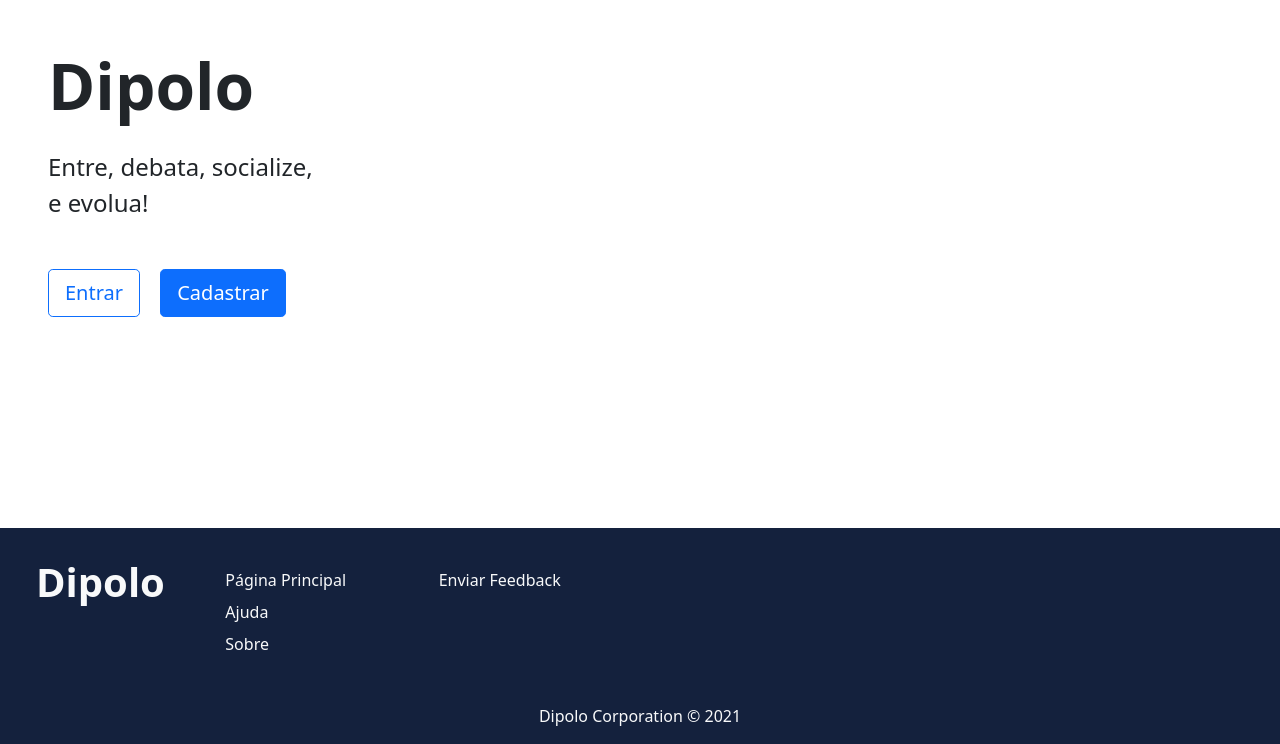
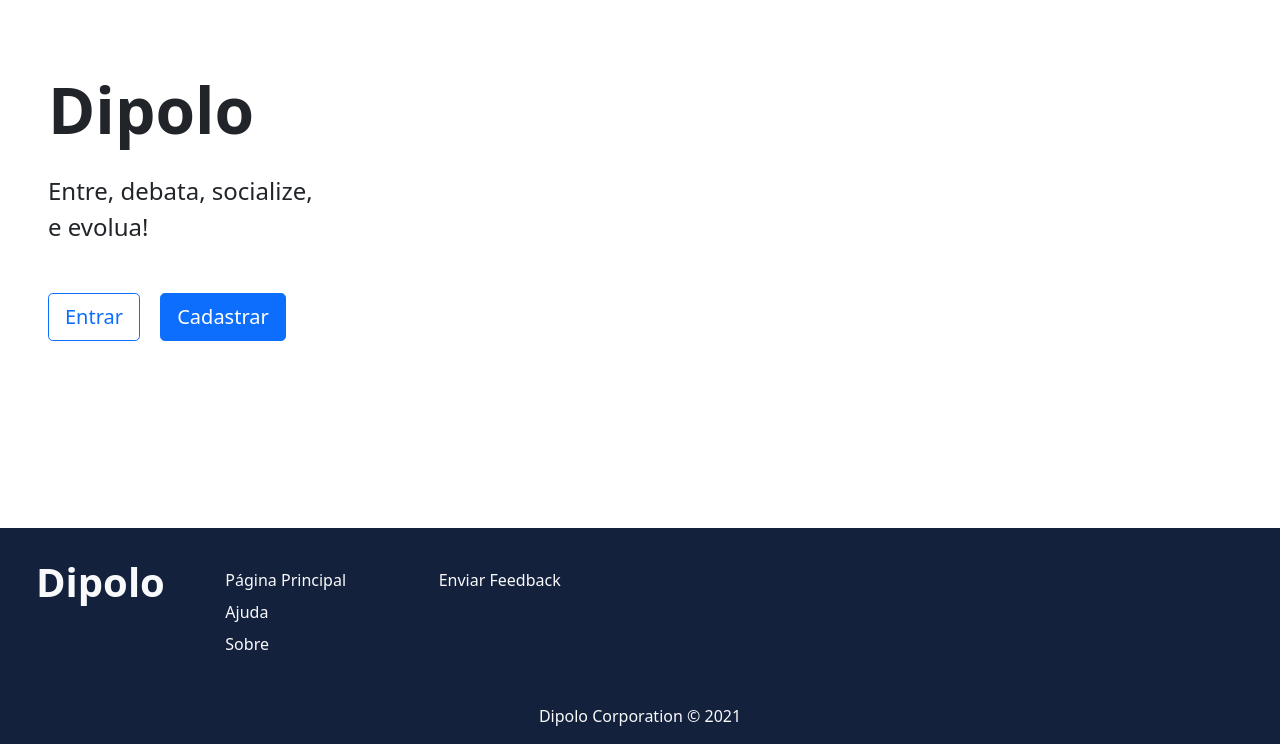
Before and after one commit to cp2-dc-info-projeto-final/dipolo, a PHP site: page / in a window 1280 px wide. Shown: the part 56-800 px from the top of the page. Run offline with PHP 8.4, Linux system fonts and the light colour scheme.

Commit message:
Ajusta o título da página de boas vindas

```diff
--- a/src/index.php
+++ b/src/index.php
@@ -27,7 +27,7 @@
         <div class="container-flex pb-2">
             <?php if (!$_SESSION["fez_login"]) : ?>
                 <div class="row">
-                    <div class="col">
+                    <div class="col pt-4">
                         <h1 class="fw-boldest mb-4 display-3">Dipolo</h1>
                         <p class="fs-4">
                             Entre, debata, socialize,<br>
```
